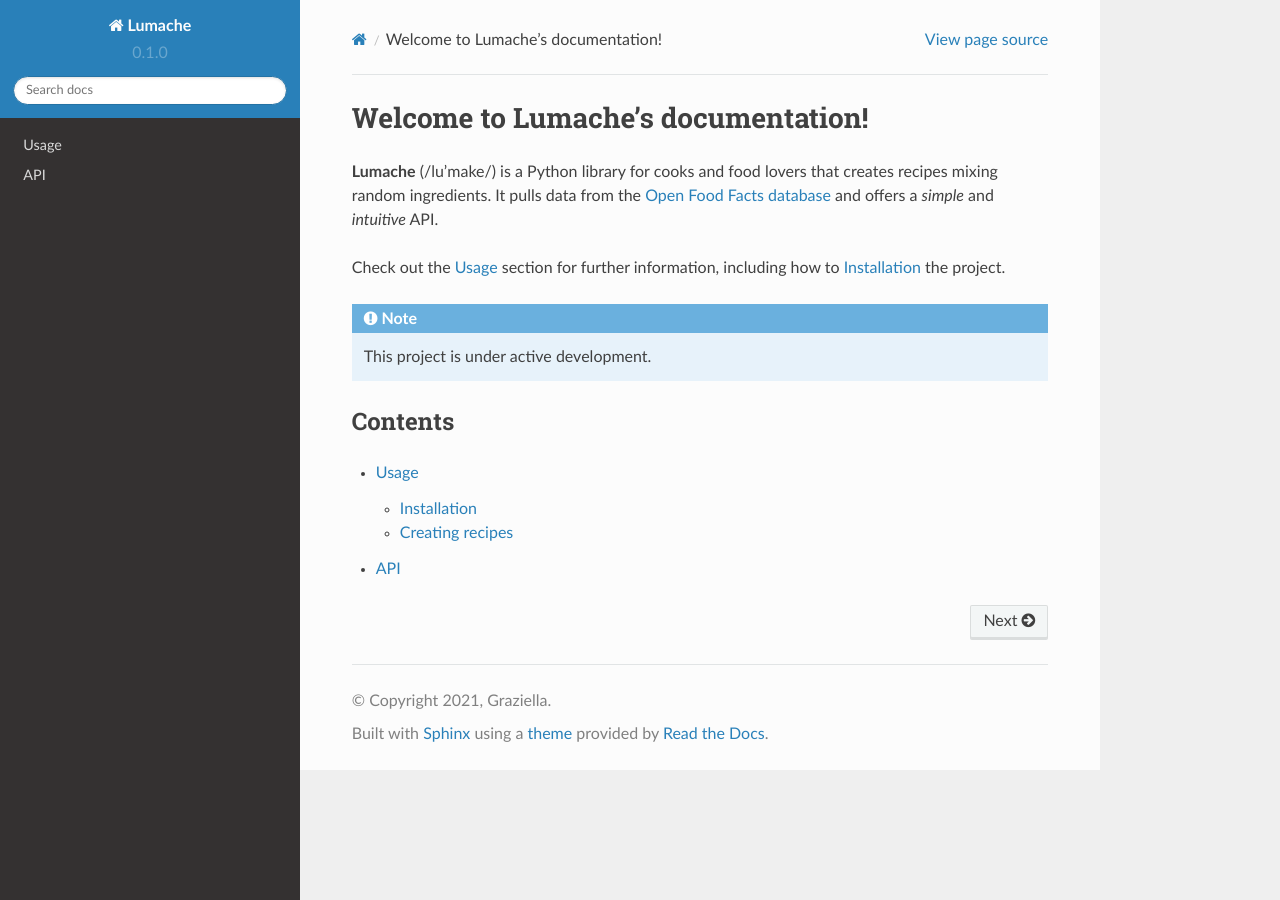
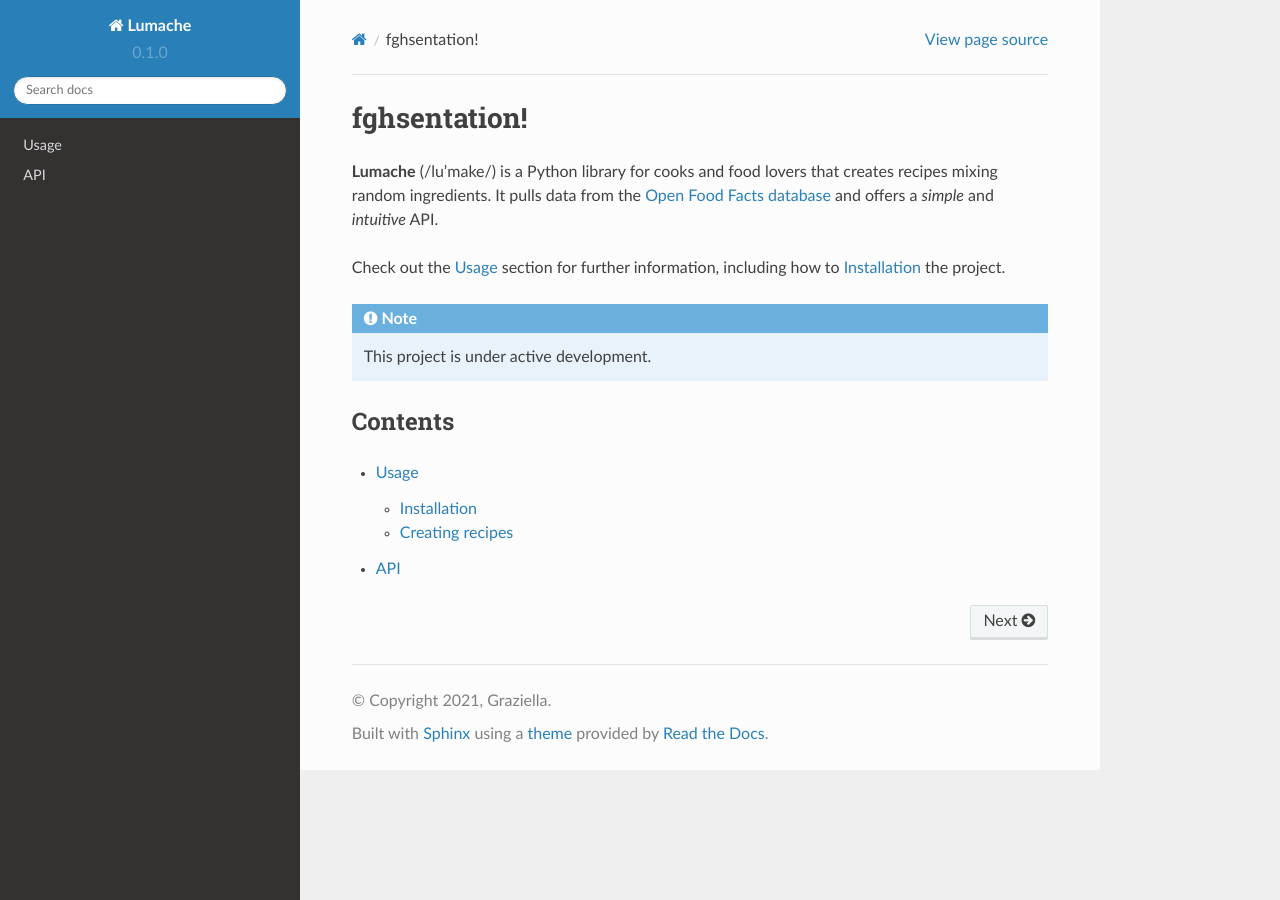
Before and after one commit to sunioji60/2, a Sphinx documentation site: the page built from docs/source/index.rst, in a window 1280 px wide. Built offline with Sphinx 7.4.7 and the Read the Docs theme 2.0.0, drawn with Linux system fonts in a browser that asks for light colours.

Commit message:
Update index.rst

```diff
--- a/docs/source/index.rst
+++ b/docs/source/index.rst
@@ -1,4 +1,4 @@
-Welcome to Lumache's documentation!
+fghsentation!
 ===================================
 
 **Lumache** (/lu'make/) is a Python library for cooks and food lovers
```
